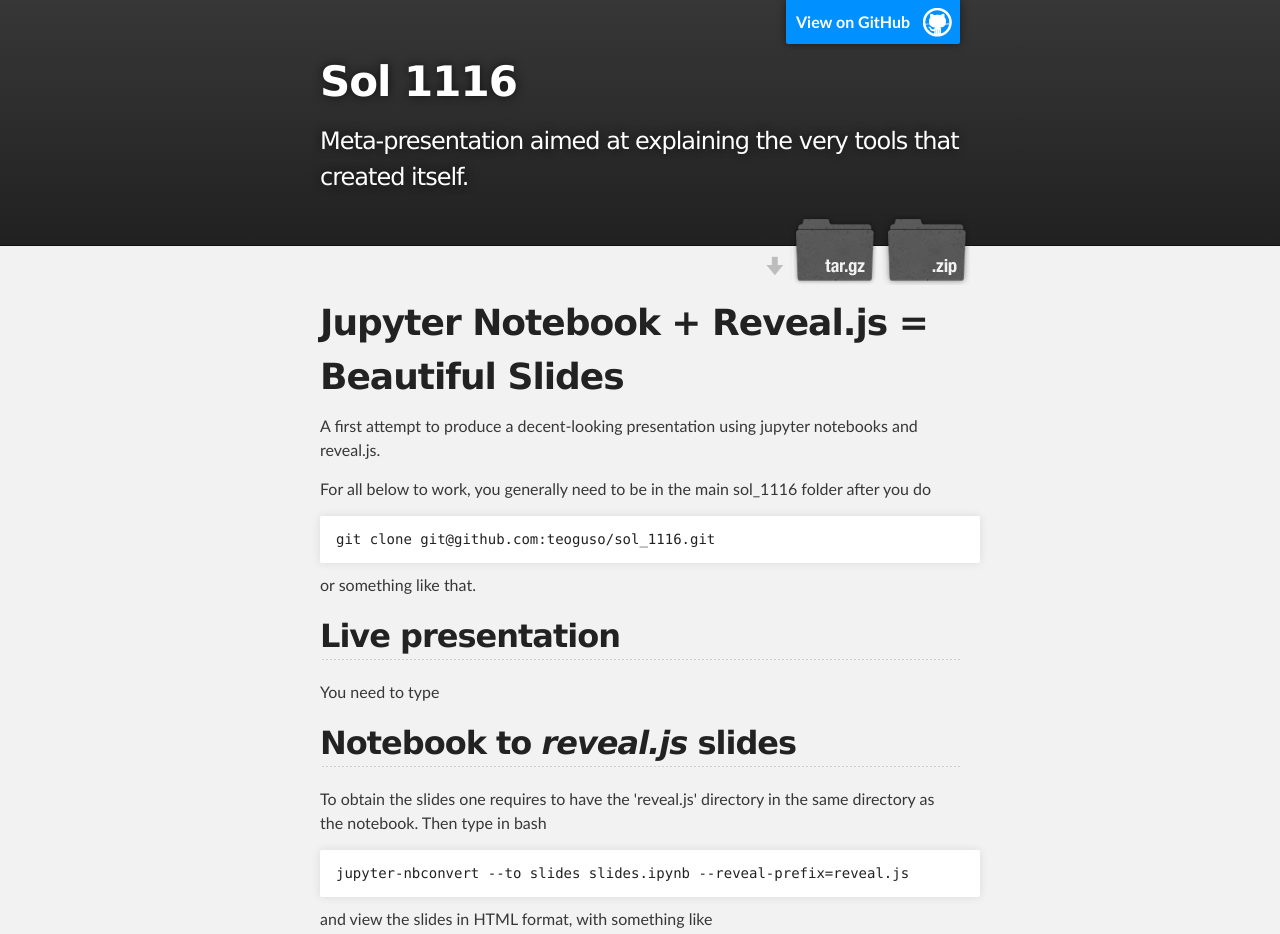
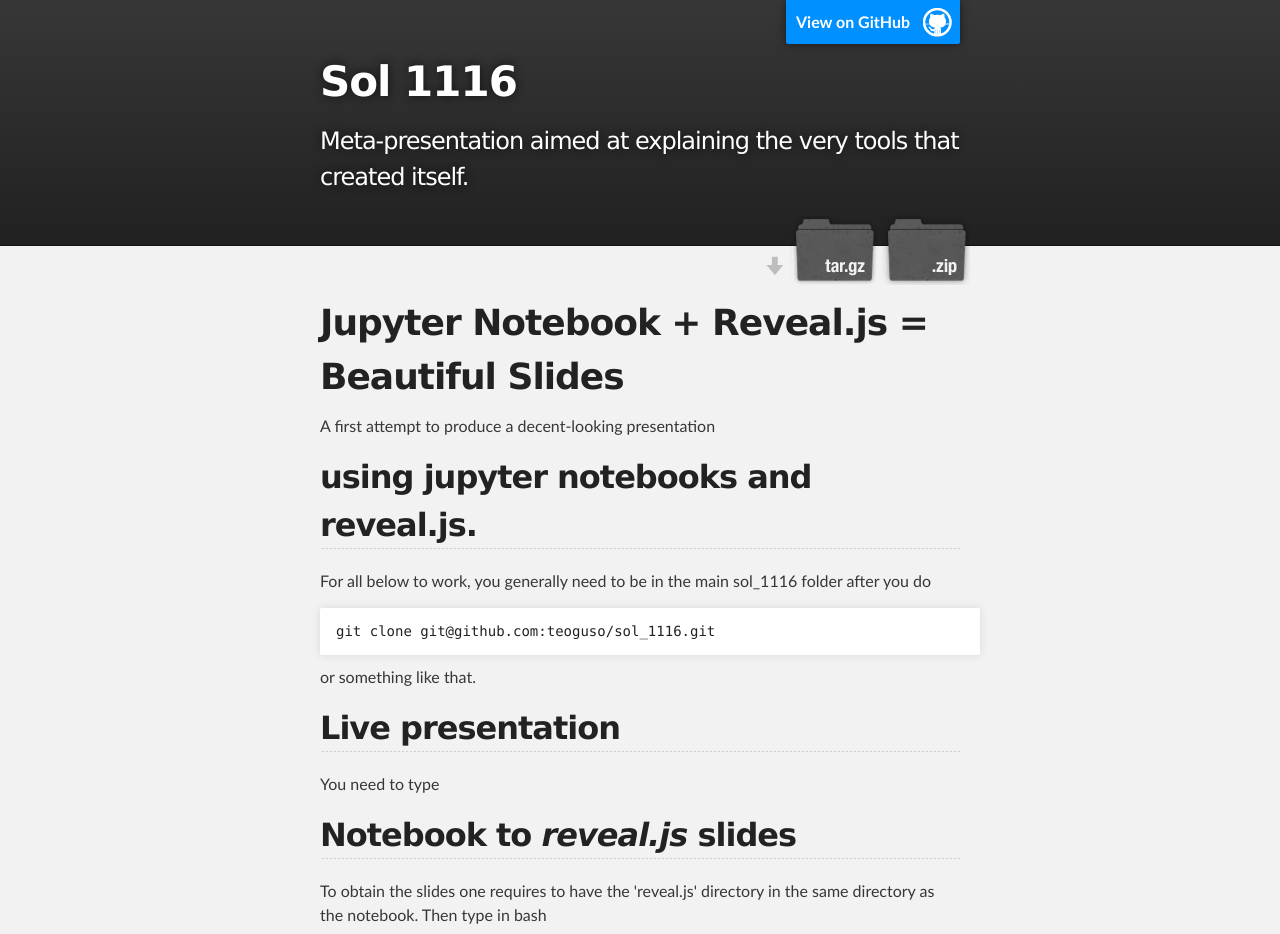
Before and after one commit to teoguso/sol_1116, a plain HTML site: page index.html in a window 1280 px wide. Shown: the top 934 px of the page. Drawn offline with Linux system fonts and the light colour scheme.

Commit message:
Create master branch via GitHub

```diff
--- a/index.html
+++ b/index.html
@@ -34,8 +34,10 @@
         <h1>
 <a id="jupyter-notebook--revealjs--beautiful-slides" class="anchor" href="#jupyter-notebook--revealjs--beautiful-slides" aria-hidden="true"><span aria-hidden="true" class="octicon octicon-link"></span></a>Jupyter Notebook + Reveal.js = Beautiful Slides</h1>
 
-<p>A first attempt to produce a decent-looking presentation
-using jupyter notebooks and reveal.js.</p>
+<p>A first attempt to produce a decent-looking presentation</p>
+
+<h2>
+<a id="using-jupyter-notebooks-and-revealjs" class="anchor" href="#using-jupyter-notebooks-and-revealjs" aria-hidden="true"><span aria-hidden="true" class="octicon octicon-link"></span></a>using jupyter notebooks and reveal.js.</h2>
 
 <p>For all below to work, you generally need to be in the main sol_1116
 folder after you do</p>
```
Also changed, not shown: params.json (+1 -1 lines).
